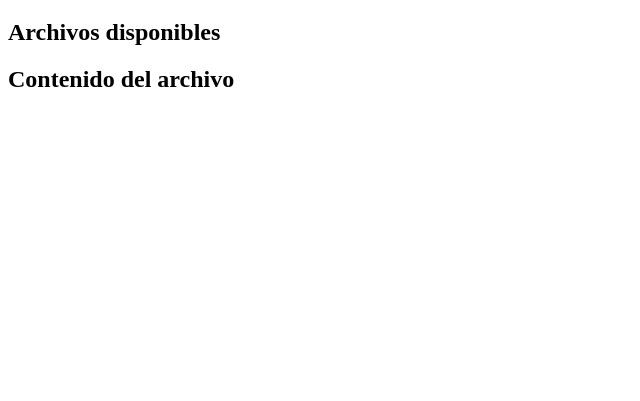
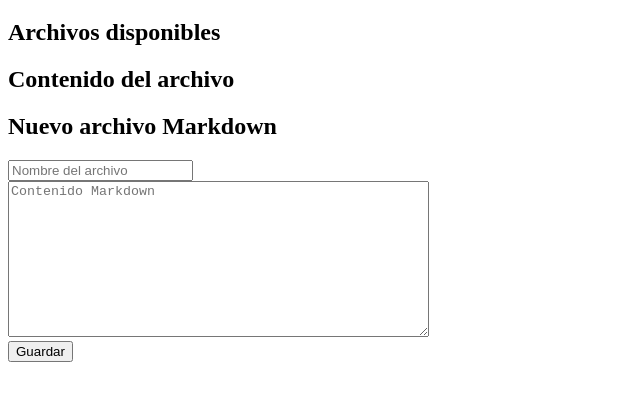
Before and after one commit to renzogeomar/Laboratorio-Programaci-n-Web-2-grupal-, a website: page Laboratorio 4(grupal)/index.html in a window 1280 px wide. Shown: the part 61-462 px from the top of the page, without its empty margins (0-640 px from the left). Drawn offline with Linux system fonts and the light colour scheme; files whose address does not match are found by name.

Commit message:
Aumentando seccion(nuevo archivo markdown

```diff
--- a/Laboratorio 4(grupal)/index.html
+++ b/Laboratorio 4(grupal)/index.html
@@ -15,5 +15,13 @@
         <h2>Contenido del archivo</h2>
         <div id="file-content"></div>
     </section>
+    <section>
+        <h2>Nuevo archivo Markdown</h2>
+        <input type="text" id="new-name" placeholder="Nombre del archivo">
+        <br>
+        <textarea id="new-content" rows="10" cols="50" placeholder="Contenido Markdown"></textarea>
+        <br>
+        <button onclick="saveFile()">Guardar</button>
+    </section>
     </body>
 </html>
```
